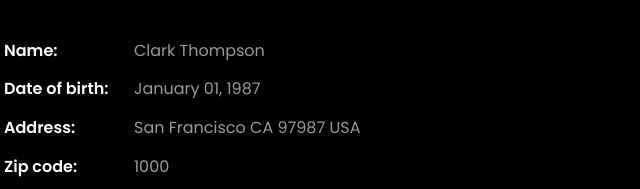
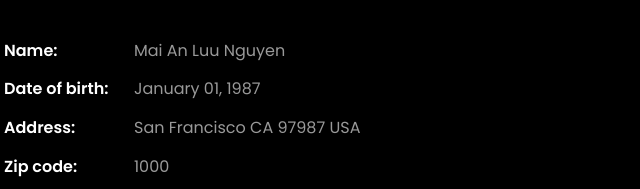
Before and after one commit to maianluu07/maianluu07.github.io, a plain HTML site: page index.html in a window 1280 px wide. Shown: the part 1022-1211 px from the top of the page, 589-1229 px from the left. Drawn offline with Linux system fonts and the light colour scheme; files whose address does not match are found by name.

Commit message:
Update name from Clark Thompson to Mai An Luu Nguyen

```diff
--- a/index.html
+++ b/index.html
@@ -58,7 +58,7 @@
 		          <div class="one-forth d-flex  align-items-center ftco-animate" data-scrollax=" properties: { translateY: '70%' }">
 		          	<div class="text">
 		          		<span class="subheading">Hello!</span>
-			            <h1 class="mb-4 mt-3">I'm <span>Clark Thompson</span></h1>
+			            <h1 class="mb-4 mt-3">I'm <span>Mai An Luu Nguyen</span></h1>
 			            <h2 class="mb-4">A Freelance Web Designer</h2>
 			            <p><a href="#" class="btn btn-primary py-3 px-4">Hire me</a> <a href="#" class="btn btn-white btn-outline-white py-3 px-4">My works</a></p>
 		            </div>
@@ -104,7 +104,7 @@
 		            <h2 class="mb-4">About Me</h2>
 		            <p>A small river named Duden flows by their place and supplies it with the necessary regelialia.</p>
 		            <ul class="about-info mt-4 px-md-0 px-2">
-		            	<li class="d-flex"><span>Name:</span> <span>Clark Thompson</span></li>
+		            	<li class="d-flex"><span>Name:</span> <span>Mai An Luu Nguyen</span></li>
 		            	<li class="d-flex"><span>Date of birth:</span> <span>January 01, 1987</span></li>
 		            	<li class="d-flex"><span>Address:</span> <span>San Francisco CA 97987 USA</span></li>
 		            	<li class="d-flex"><span>Zip code:</span> <span>1000</span></li>
```
